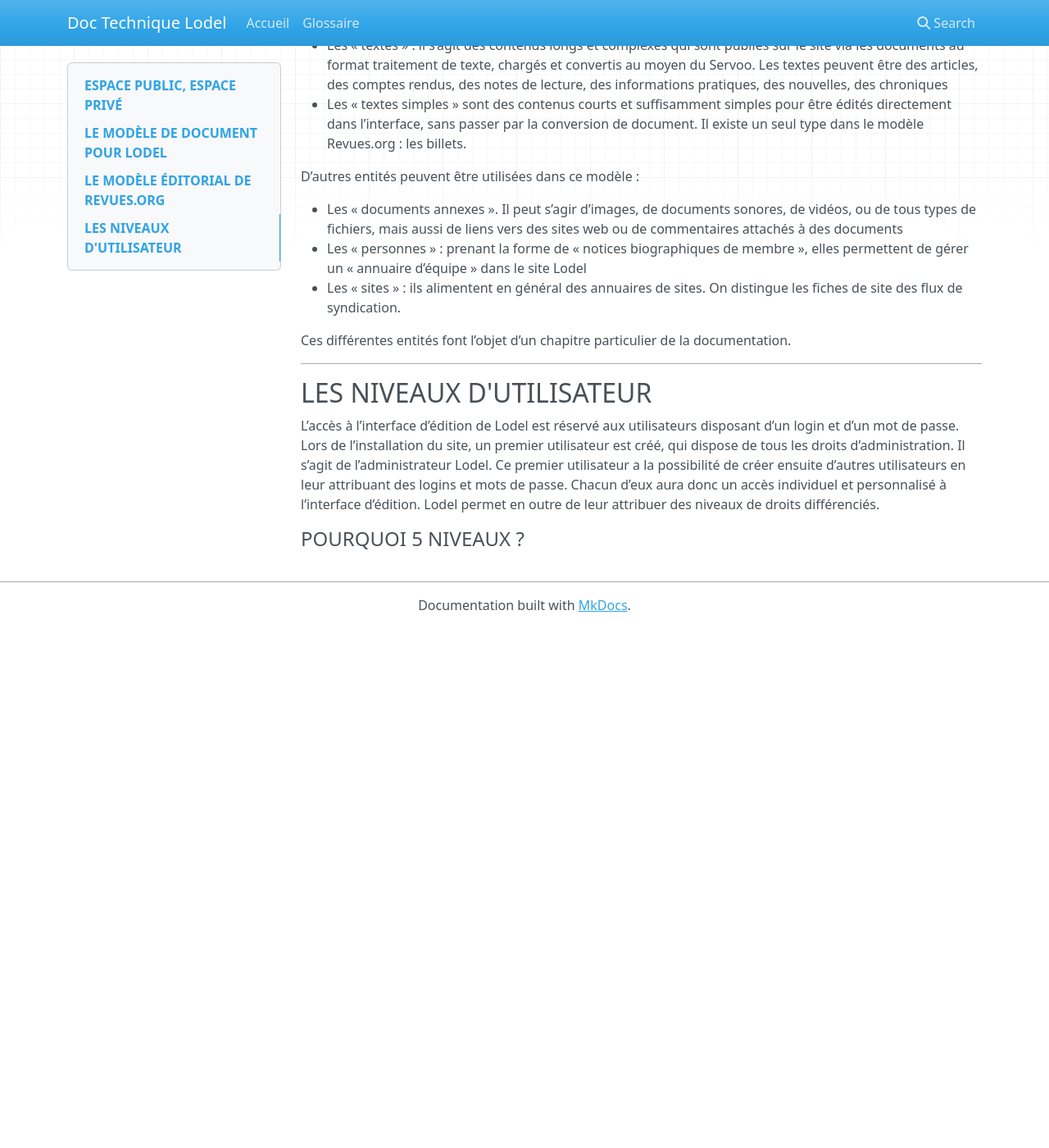
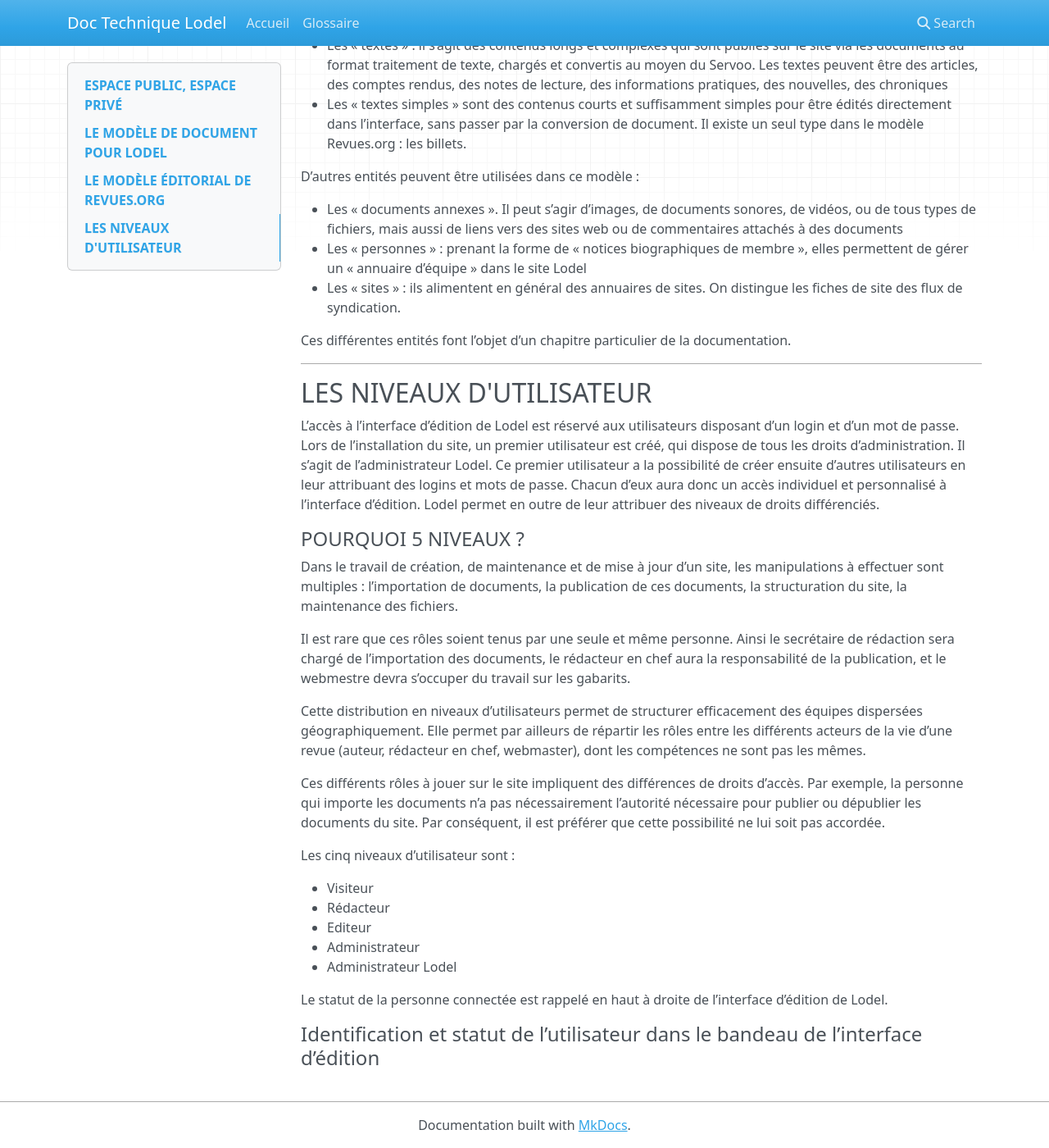
Before and after one commit to ValentinGeorgesDubost/Doc-Lodel-Utilisateur, an MkDocs documentation site: the page built from docs/Démarrer avec Lodel.md, in a window 1280 px wide and 1400 px high, scrolled down 1790 px. Shown: the whole window at 82% size. Built offline with MkDocs 1.6.1, drawn with Linux system fonts in a browser that asks for light colours; nearby versions of some CDN libraries; old or Windows-style settings are respelled for this version of MkDocs; before the commit the page ends 2556 px from its top, so only the background shows below that.

Commit message:
Update Démarrer avec Lodel.md

```diff
--- a/docs/Démarrer avec Lodel.md
+++ b/docs/Démarrer avec Lodel.md
@@ -62,3 +62,24 @@ Ces différentes entités font l’objet d’un chapitre particulier de la docum
 L’accès à l’interface d’édition de Lodel est réservé aux utilisateurs disposant d’un login et d’un mot de passe. Lors de l’installation du site, un premier utilisateur est créé, qui dispose de tous les droits d’administration. Il s’agit de l’administrateur Lodel. Ce premier utilisateur a la possibilité de créer ensuite d’autres utilisateurs en leur attribuant des logins et mots de passe. Chacun d’eux aura donc un accès individuel et personnalisé à l’interface d’édition. Lodel permet en outre de leur attribuer des niveaux de droits différenciés.
 
 #### POURQUOI 5 NIVEAUX ?
+
+Dans le travail de création, de maintenance et de mise à jour d’un site, les manipulations à effectuer
+sont multiples : l’importation de documents, la publication de ces documents, la structuration du site, la maintenance des fichiers.
+
+Il est rare que ces rôles soient tenus par une seule et même personne. Ainsi le secrétaire de rédaction sera chargé de l’importation des documents, le rédacteur en chef aura la responsabilité de la publication, et le webmestre devra s’occuper du travail sur les gabarits.
+
+Cette distribution en niveaux d’utilisateurs permet de structurer efficacement des équipes dispersées géographiquement. Elle permet par ailleurs de répartir les rôles entre les différents acteurs de la vie d’une revue (auteur, rédacteur en chef, webmaster), dont les compétences ne sont pas les mêmes.
+
+Ces différents rôles à jouer sur le site impliquent des différences de droits d’accès. Par exemple, la personne qui importe les documents n’a pas nécessairement l’autorité nécessaire pour publier ou dépublier les documents du site. Par conséquent, il est préférer que cette possibilité ne lui soit pas accordée.
+
+Les cinq niveaux d’utilisateur sont :
+
+* Visiteur
+* Rédacteur
+* Editeur
+* Administrateur
+* Administrateur Lodel
+
+Le statut de la personne connectée est rappelé en haut à droite de l’interface d’édition de Lodel.
+
+#### Identification et statut de l’utilisateur dans le bandeau de l’interface d’édition
```
